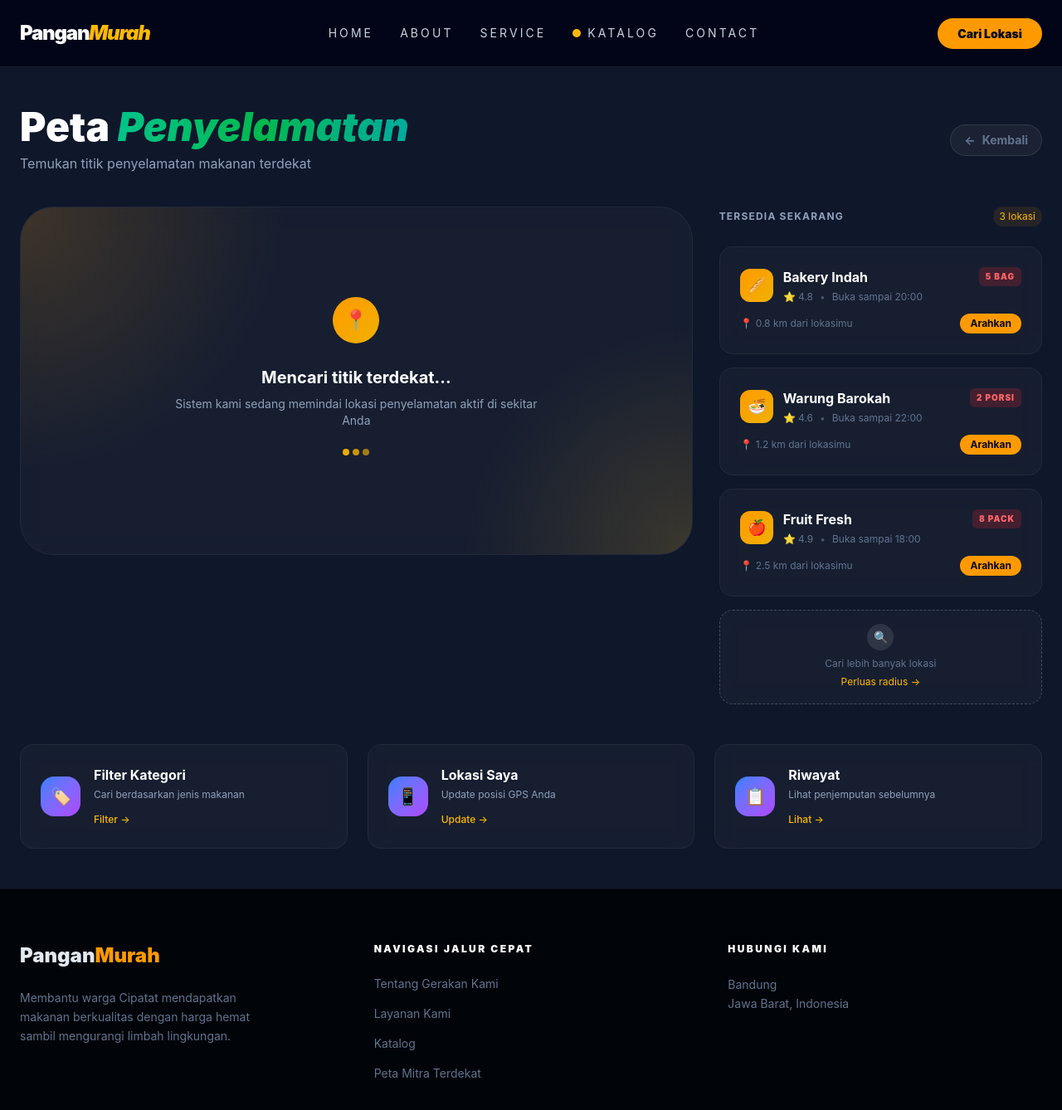
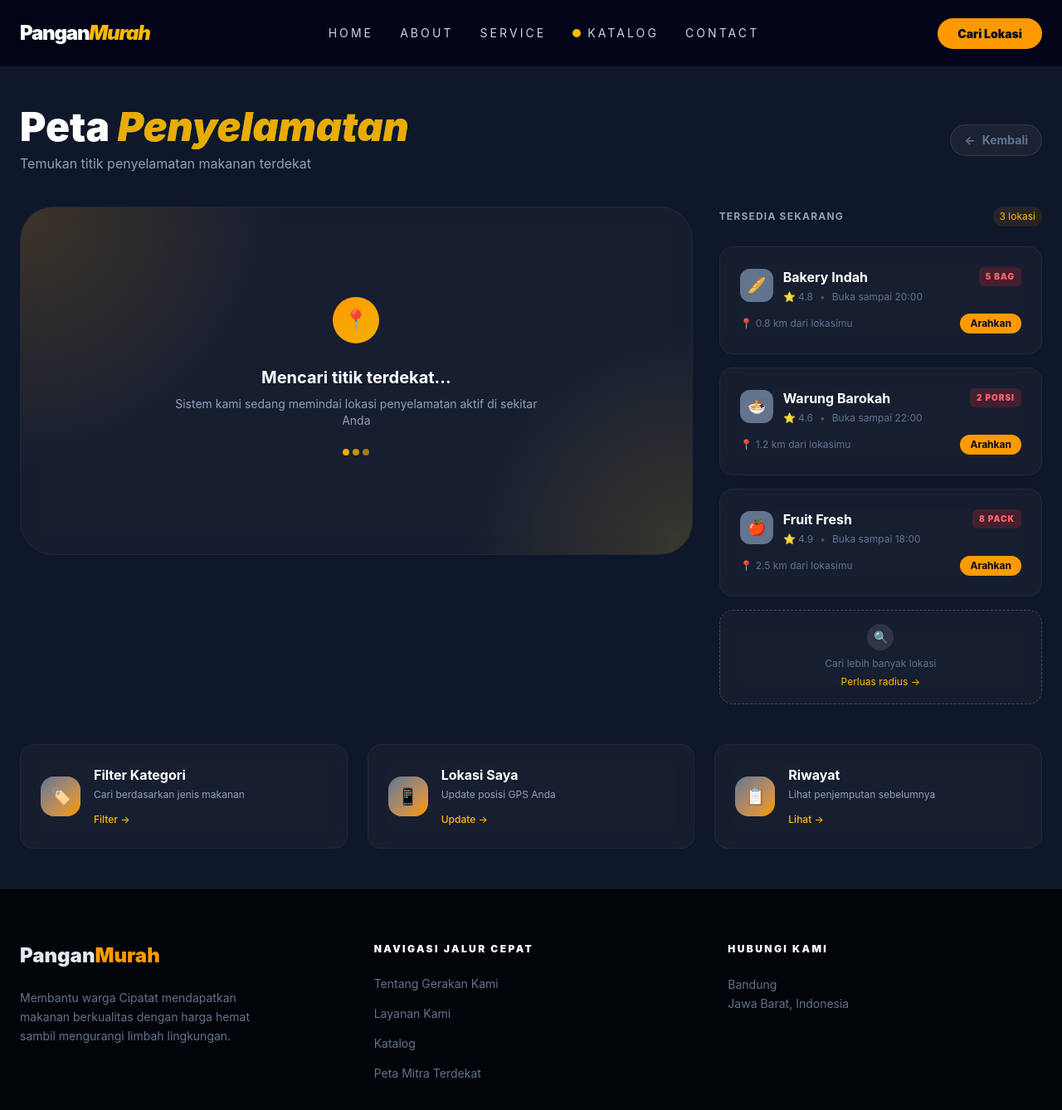
Before and after one commit to fradityan15/Company-Profil-Pangan-Murah, a Next.js app in the folder pangan-murah/: page /map in a window 1280 px wide. Shown: the top 1338 px of the page at 83% size. Built offline with nearby package versions, Linux system fonts and the light colour scheme.

Commit message:
ubah lgi warna

```diff
--- a/pangan-murah/app/map/page.jsx
+++ b/pangan-murah/app/map/page.jsx
@@ -9,7 +9,7 @@ export default function MapPage() {
         <div className="flex justify-between items-center mb-10 animate-fade-in">
           <div>
             <h1 className="text-3xl md:text-5xl font-black text-white mb-2">
-              Peta <span className="text-gradient animate-pulse">Penyelamatan</span>
+              Peta <span className="text-gradient text-amber-400 animate-pulse">Penyelamatan</span>
             </h1>
             <p className="text-slate-400">Temukan titik penyelamatan makanan terdekat</p>
           </div>
@@ -54,7 +54,7 @@ export default function MapPage() {
               <div key={index} className="glass-card p-6 rounded-2xl hover:border-amber-500/50 transition-all duration-300 hover:scale-105 cursor-pointer group animate-fade-in" style={{animationDelay: `${0.6 + index * 0.2}s`}}>
                 <div className="flex justify-between items-start mb-3">
                   <div className="flex items-center gap-3">
-                    <div className="w-10 h-10 bg-gradient-to-br from-amber-500 to-yellow-500 rounded-xl flex items-center justify-center text-lg group-hover:scale-110 transition-transform duration-300">
+                    <div className="w-10 h-10 bg-gradient-to-br from-slate-500 to-slate-500 rounded-xl flex items-center justify-center text-lg group-hover:scale-110 transition-transform duration-300">
                       {shop.icon}
                     </div>
                     <div>
@@ -103,7 +103,7 @@ export default function MapPage() {
           ].map((action, index) => (
             <div key={action.title} className="glass-card p-6 rounded-2xl hover:border-amber-500/30 transition-all duration-300 hover:scale-105 cursor-pointer group animate-fade-in" style={{animationDelay: `${1.6 + index * 0.2}s`}}>
               <div className="flex items-center gap-4">
-                <div className="w-12 h-12 bg-gradient-to-br from-blue-500 to-purple-500 rounded-2xl flex items-center justify-center text-xl group-hover:scale-110 transition-transform duration-300">
+                <div className="w-12 h-12 bg-gradient-to-br from-slate-500 to-amber-500 rounded-2xl flex items-center justify-center text-xl group-hover:scale-110 transition-transform duration-300">
                   {action.icon}
                 </div>
                 <div className="flex-1">
```
